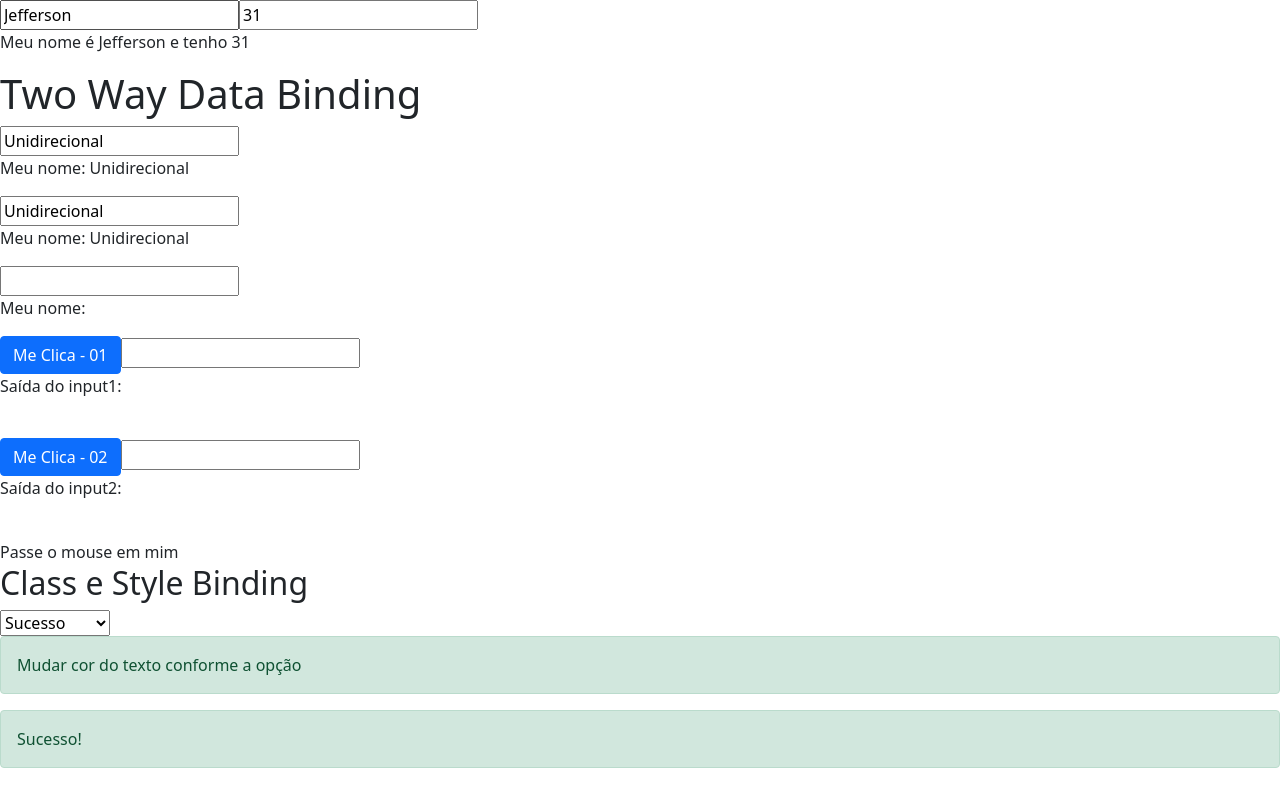
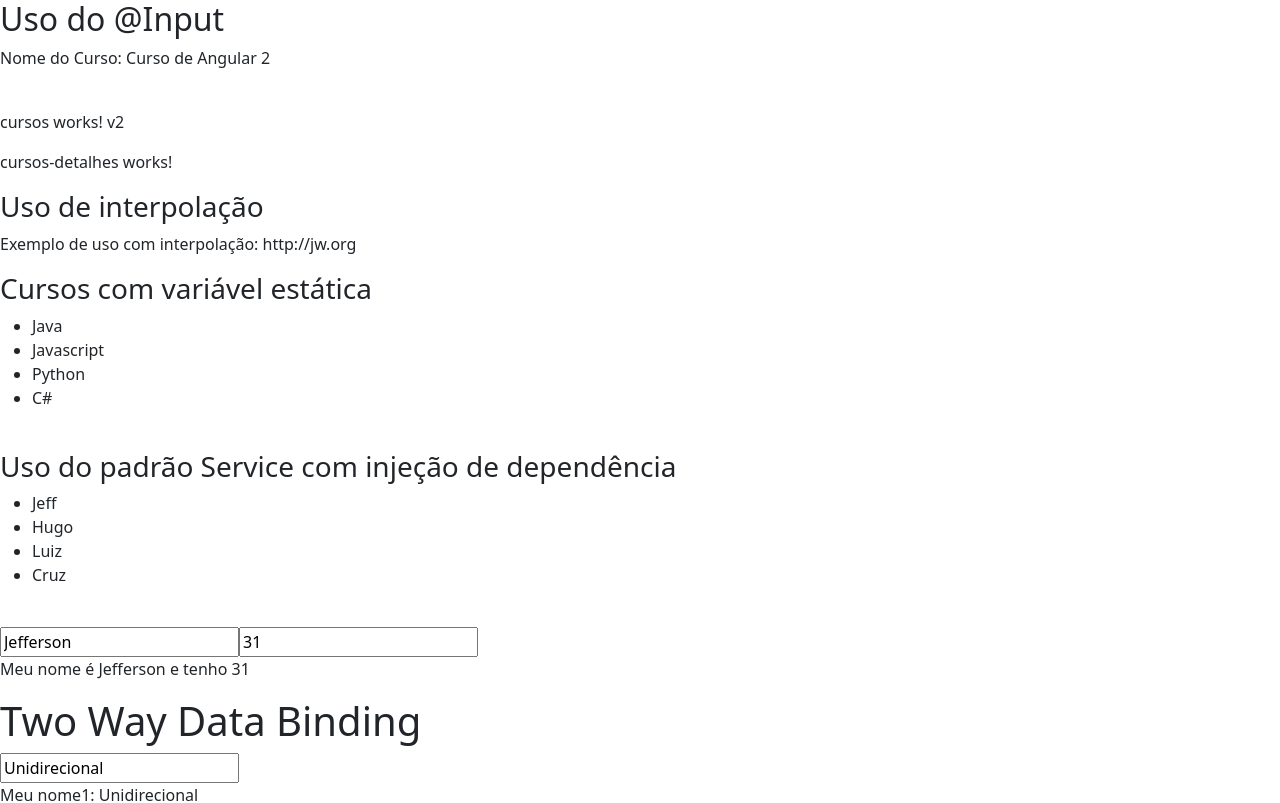
Before and after one commit to JeffersonLuizCruz/ESTUDO-angular-loiane, an Angular app: page / in a window 1280 px wide. Shown: the top 803 px of the page. Built offline with nearby package versions, Linux system fonts and the light colour scheme.

Commit message:
Componentes com Input properties

```diff
--- a/src/app/app.component.html
+++ b/src/app/app.component.html
@@ -1,3 +1,8 @@
+<!--
+  REUSANDO COMPONENTES COM INPUT PROPERTY
+-->
+<app-cursos [nome] = "nomeCurso"></app-cursos>
+
 <!--
   Estudo sobre Two-Way Data Binding
 -->
@@ -13,20 +18,20 @@
         do componente para o view do html.
       -->
       <input type="text" [value]="nome"/>
-      <p>Meu nome: {{ nome }}</p>
+      <p>Meu nome1: {{ nome }}</p>
 
       <!--
         Exemplo 02: Não é ainda Two-Way Data Binding. Mas é parecido.
        -->
       <input type="text" [value]="nome" (input)="inputNome.value" #inputNome/>
-      <p>Meu nome: {{ inputNome.value }}</p>
+      <p>Meu nome2: {{ inputNome.value }}</p>
 
       <!--
         Exemplo 03: Two Way Data Binding. Esse exemplo se asemelha ao conceito
         bidirecional. html-view <-> compomente
       -->
       <input type="text" [(ngModel)]="nome1">
-      <p>Meu nome: {{ nome1 }}</p>
+      <p>Meu nome3: {{ nome1 }}</p>
 
     </div>
   </article>
@@ -37,14 +42,14 @@
 <article>
   <div>
     <!--Exemplo 01-->
-    <button class="btn btn-primary" (click)="clickButton()">
+    <button class="btn btn-primary" (click)="clickAlert()">
       Me Clica - 01
     </button>
     <input type="text" (keyup)="onKeyUp1($event)">
     <p>Saída do input1: {{ inputText }}</p>
     <br>
     <!--Exemplo 02-->
-    <button class="btn btn-primary" (click)="clickButton()">
+    <button class="btn btn-primary" (click)="clickAlert()">
       Me Clica - 02
     </button>
     <input type="text"
@@ -120,5 +125,4 @@
 <h1>Meu primeiro Projeto com Angular 2</h1>
 <app-meu-primeiro-componente></app-meu-primeiro-componente>
 <app-meu-primeiro2></app-meu-primeiro2>
-<app-cursos></app-cursos>
 <app-data-binding></app-data-binding>
--- a/src/app/app.component.ts
+++ b/src/app/app.component.ts
@@ -13,20 +13,21 @@ export class AppComponent {
   isMouseOver:boolean = false;
   nome:string = 'Unidirecional';
   nome1:string = '';
+  nomeCurso = 'Curso de Angular 2';
 
-  clickButton(){
+  clickAlert(): void{
     alert('Alerta');
   }
 
-  onKeyUp1(event: any){
+  onKeyUp1(event: any): void{
     console.log(event);
     this.inputText = event.target.value;
   }
-  onKeyUp2(event: any){
+  onKeyUp2(event: any): void{
     this.salvaValor = event;
   }
 
-  onMouseOver(){
+  onMouseOver(): void{
     this.isMouseOver = !this.isMouseOver;
   }
 }
--- a/src/app/cursos/cursos.component.html
+++ b/src/app/cursos/cursos.component.html
@@ -1,3 +1,6 @@
+<h2>Uso do @Input</h2>
+<p>Nome do Curso: {{ nome }}</p>
+<br>
 <p>cursos works! v2</p>
 <app-cursos-detalhes></app-cursos-detalhes>
 
--- a/src/app/cursos/cursos.component.ts
+++ b/src/app/cursos/cursos.component.ts
@@ -1,4 +1,4 @@
-import { Component, OnInit } from '@angular/core';
+import { Component, OnInit, Input } from '@angular/core';
 import { CursosService } from './cursos.service';
 
 @Component({
@@ -12,6 +12,7 @@ export class CursosComponent implements OnInit{
   website:string = 'http://jw.org';
   cursos:string[] = ['Java', 'Javascript', 'Python', 'C#'];
   pessoas:string[];
+  @Input() nome:string = '';
 
   constructor(private cursosService:CursosService){
     this.pessoas = cursosService.getName();
```
